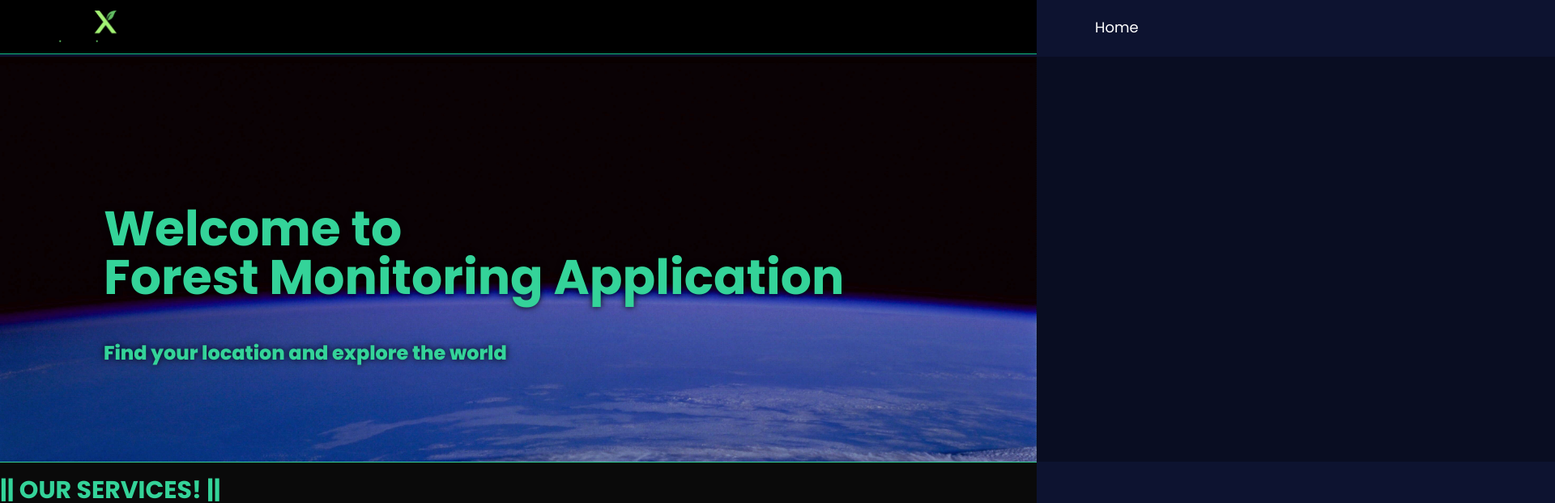
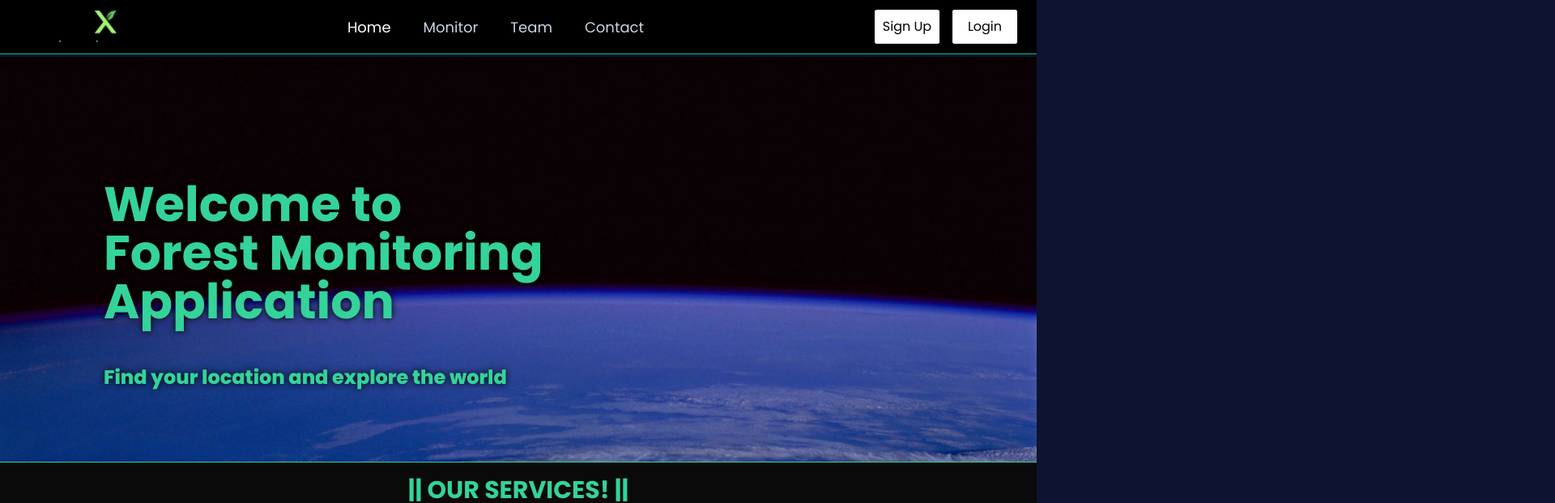
Before and after one commit to mehdikhan55/iNature, a React (Vite) app in the folder iNature-project/: page / in a window 1280 px wide. Shown: the top 621 px of the page at 81% size, 1920 px wide, since content can reach past the window. Built offline with nearby package versions, Linux system fonts and the light colour scheme.

Commit message:
some styles changes

```diff
--- a/iNature-project/src/index.css
+++ b/iNature-project/src/index.css
@@ -4,20 +4,22 @@
 @tailwind components;
 @tailwind utilities;
 
+#root{
+  scroll-behavior: s;
+}
 
 * {
-  max-width:100vw;
-  min-width: 100vw;
   margin: 0;
   padding: 0;
   box-sizing: border-box;
   font-family: "Poppins", sans-serif;
-  scroll-behavior: smooth;
   color-scheme: dark;
 }
 
 
 body{
+  overflow-x: hidden;
   background-color:#0d1330;
   padding-top: 70px;
+
 }
--- a/iNature-project/src/pages/Home/Home.jsx
+++ b/iNature-project/src/pages/Home/Home.jsx
@@ -20,15 +20,11 @@ export default function Home({ active, setActive }) {
     <>
       <section className={` w-full h-[500px] `}>
 
-        <div className={`${styles.main} w-full h-full flex`}>
+        <div className={`${styles.main} w-full h-full flex `}>
 
-          <div className={`${styles.textShadow} ${styles.mainSection}  w-1/2 h-full flex flex-col justify-center items-start pt-16 pl-32 ${styles.mainHeading} text-emerald-400 `}>
-            <h1 className={`text-6xl font-bold `}>Welcome to<br /><span className={`text-emerald-400`}>Forest</span> Monitoring Application</h1>
-            <p className={`text-2xl mt-5 font-extrabold text-shadow-white`}>Find your location and explore the world</p>
-          </div>
-          <div className={`w-1/2 ${styles.mainSection} relative`}>
-
-
+          <div className={`${styles.textShadow} ${styles.mainSection} w-full  h-full flex flex-col justify-center items-start pt-16 sm:pl-32 pl-12 ${styles.mainHeading} text-emerald-400  `}>
+            <h1 className={`sm:text-6xl text-5xl font-bold `}>Welcome to<br /><span className={`text-emerald-400`}>Forest</span> Monitoring <br />Application</h1>
+            <p className={`text-2xl mt-5 font-extrabold text-shadow-white text-wrap`}>Find your location and explore the world</p>
           </div>
 
 
```
